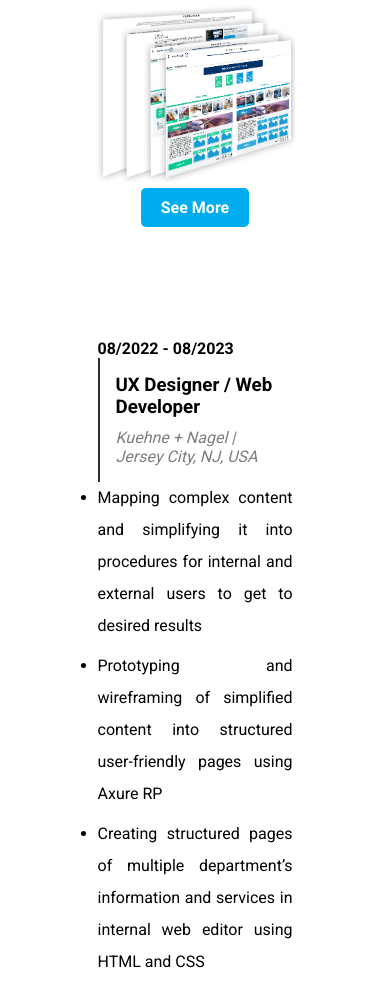
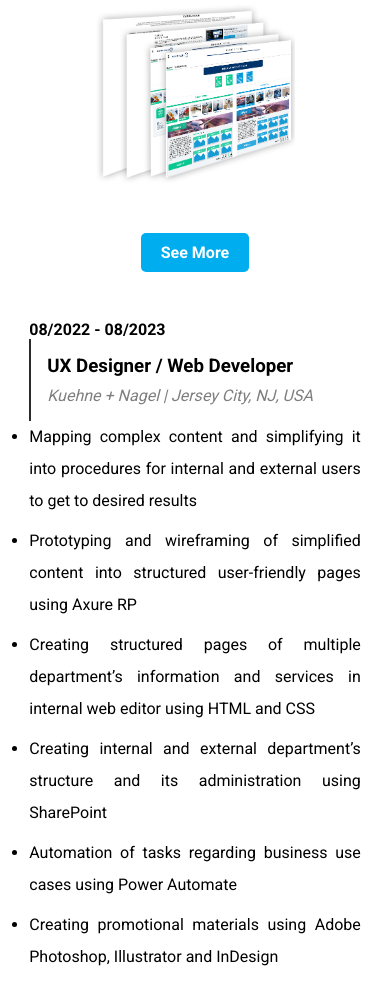
Before and after one commit to milpon3/github-portfolio, a plain HTML site: page index.html in a window 390 px wide. Shown: the part 878-1859 px from the top of the page. Drawn offline with Linux system fonts and the light colour scheme.

Commit message:
Phone layout fix
Phone layout fixed due to wrong width and gaps

```diff
--- a/index.css
+++ b/index.css
@@ -333,7 +333,11 @@
   }
 
   .timeline-cart {
-    gap: 5em;
+    gap: 3em;
+  }
+
+  .timeline-job {
+    width: 85%;
   }
 
   .timeline-title {
@@ -343,6 +347,7 @@
   .timeline-visual {
     flex-direction: column;
     min-height: 20px;
+    gap: 3em;
   }
 
   .margin-r {
@@ -351,6 +356,7 @@
 
   .btn-more {
     align-self: center;
+    margin-bottom: 0;
   }
 
   img {
```
